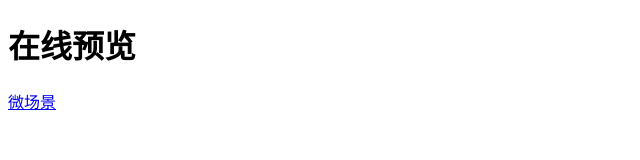
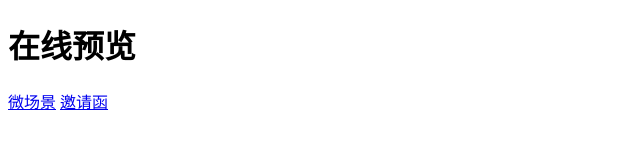
Before and after one commit to tanghongwei0/tanghongwei0.github.io, a plain HTML site: page index.html in a window 1280 px wide. Shown: the full height of the page, 0-640 px from the left. Drawn offline with Linux system fonts and the light colour scheme.

Commit message:
邀请函 第一屏

```diff
--- a/index.html
+++ b/index.html
@@ -7,5 +7,6 @@
 <body>
     <h1>在线预览</h1>
     <a href="weichangjing/index.html">微场景</a>
+    <a href="yaoqinghan/index.html">邀请函</a>
 </body>
 </html>
```
